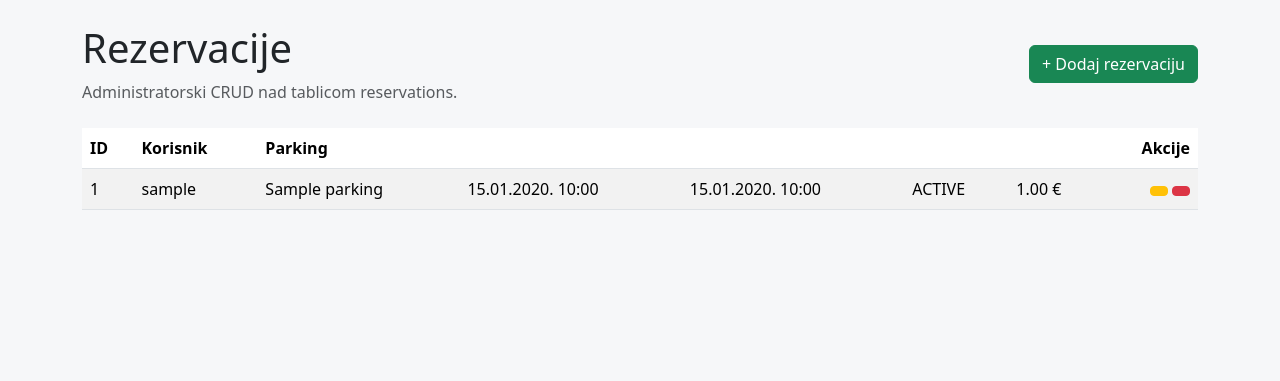
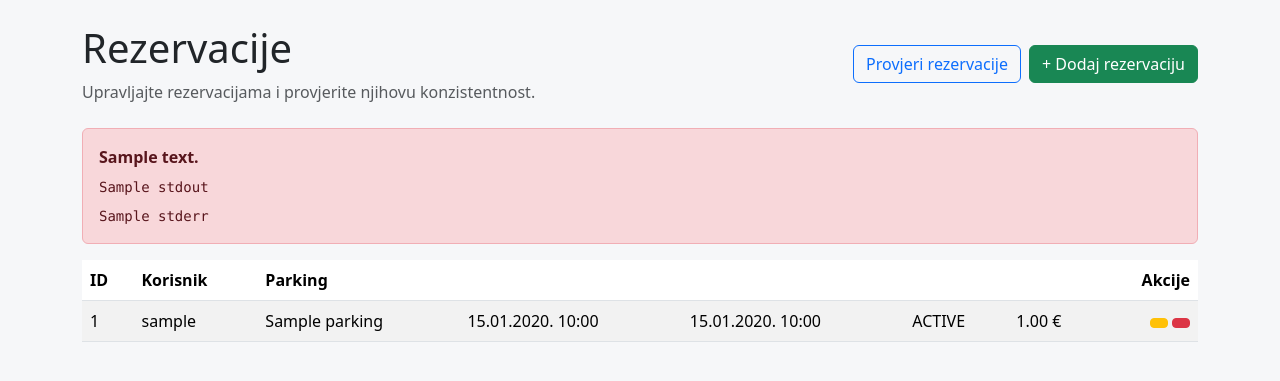
Before and after one commit to HeadshotFTW/ParKING, a Python web app: template templates/admin_reservations.html in a window 1280 px wide. Shown: the part 56-437 px from the top of the page. Run offline with Jinja, Linux system fonts and the light colour scheme; the template is opened without the code that fills it: most values are stand-ins (such as "Sample title", 1, 10 or a date in 2020).

Commit message:
Integrate reservation consistency check into admin reservations

```diff
--- a/templates/admin_reservations.html
+++ b/templates/admin_reservations.html
@@ -1,13 +1,39 @@
 {% extends "base.html" %}
 {% block title %}{% if lang == 'en' %}Admin reservations{% else %}Admin rezervacije{% endif %} · ParKING{% endblock %}
 {% block content %}
-<div class="d-flex justify-content-between align-items-center mb-4">
+<div class="d-flex flex-column flex-lg-row justify-content-between align-items-lg-center gap-3 mb-4">
     <div>
         <h1>{% if lang == 'en' %}Reservations{% else %}Rezervacije{% endif %}</h1>
-        <p class="text-muted mb-0">{% if lang == 'en' %}Administrator CRUD over the reservations table.{% else %}Administratorski CRUD nad tablicom reservations.{% endif %}</p>
+        <p class="text-muted mb-0">
+            {% if lang == 'en' %}
+                Manage reservations and verify their consistency.
+            {% else %}
+                Upravljajte rezervacijama i provjerite njihovu konzistentnost.
+            {% endif %}
+        </p>
     </div>
-    <a class="btn btn-success" href="{{ url_for('admin_reservation_new') }}">+ {% if lang == 'en' %}Add reservation{% else %}Dodaj rezervaciju{% endif %}</a>
+    <div class="d-flex flex-wrap gap-2">
+        <form method="post" action="{{ url_for('admin_reservations_check') }}">
+            <button class="btn btn-outline-primary" type="submit">
+                {% if lang == 'en' %}Check reservations{% else %}Provjeri rezervacije{% endif %}
+            </button>
+        </form>
+        <a class="btn btn-success" href="{{ url_for('admin_reservation_new') }}">+ {% if lang == 'en' %}Add reservation{% else %}Dodaj rezervaciju{% endif %}</a>
+    </div>
 </div>
+
+{% if process_result is defined %}
+    {% set result_class = 'success' if process_result.returncode == 0 else ('warning' if process_result.returncode == 1 else 'danger') %}
+    <div class="alert alert-{{ result_class }}">
+        <div class="fw-semibold">{{ process_result.message }}</div>
+        {% if process_result.stdout %}
+            <pre class="mb-0 mt-2 small text-wrap">{{ process_result.stdout }}</pre>
+        {% endif %}
+        {% if process_result.stderr %}
+            <pre class="mb-0 mt-2 small text-wrap">{{ process_result.stderr }}</pre>
+        {% endif %}
+    </div>
+{% endif %}
 
 <div class="table-responsive">
 <table class="table table-striped align-middle">
```
